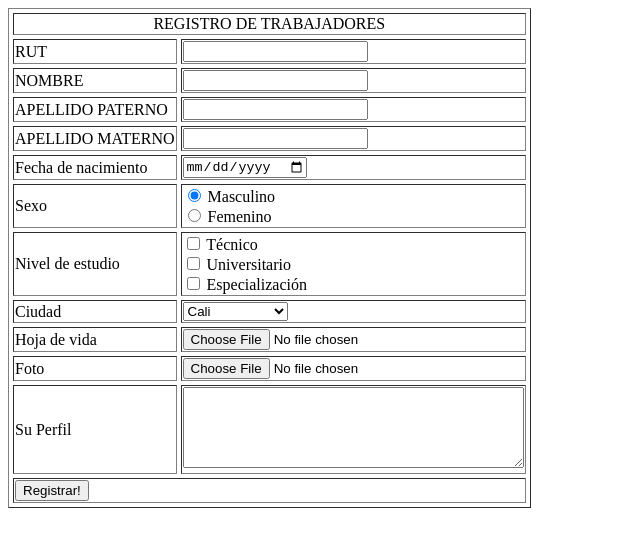
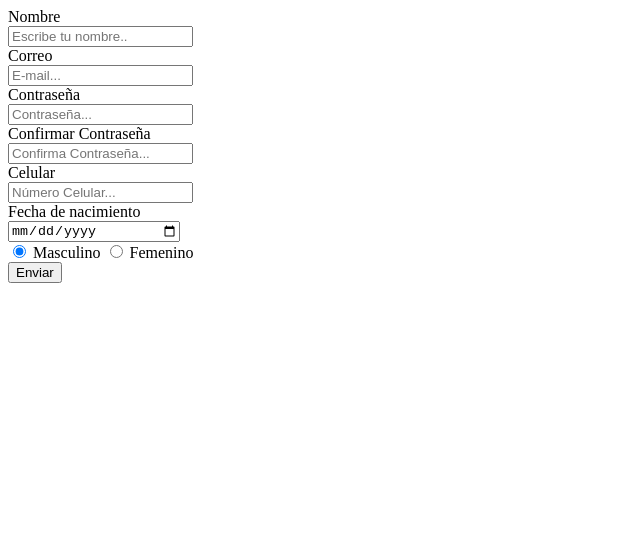
Before and after one commit to Hlemusv/Grupo-colaborativo-8, a plain HTML site: page registro.html in a window 1280 px wide. Shown: the whole page, without its empty margins (0-640 px from the left). Drawn offline with Linux system fonts and the light colour scheme.

Commit message:
Add files via upload
Archivo registro.html para sprint 1

```diff
--- a/registro.html
+++ b/registro.html
@@ -1,88 +1,62 @@
 <!DOCTYPE html>
-<html lang="en"/>
+<html lang="en">
 <head>
     <meta charset="UTF-8">
-    <link href="estilos.css" type="text/css" rel="stylesheet" />
-    <title> REGISTRO DE SOLICITUDES</title>
+    <meta http-equiv="X-UA-Compatible" content="IE=edge">
+    <meta name="viewport" content="width=device-width, initial-scale=1.0">
+    <link rel="stylesheet" href="estilos.css">
+    <title>Document</title>
 </head>
 <body>
 
-    <form action="" method="get" enctype="multipart/form-data" >
-        <table border="1" cellpading="3" cellspacing="4">
-            <tr>
-                <td colspan="2" align="center">REGISTRO DE TRABAJADORES</td>
-            </tr>
-            <tr>
-                <td>RUT</td>
-                <td> <input type="text" name="rut" required />  </td>
-            </tr>
-            <tr>
-                <td>NOMBRE</td>
-                <td> <input type="text" name="nombre" required />  </td>
-            </tr>
-            <tr>
-                <td>APELLIDO PATERNO</td>
-                <td> <input type="text" name="apellido_paterno" required/>  </td>
-            </tr>
-            <tr>
-                <td>APELLIDO MATERNO</td>
-                <td> <input type="text" name="apellido_materno" required/>  </td>
-            </tr>
-            <tr>
-                <td>Fecha de nacimiento</td>
-                <td> <input type="date" name="fecha_nac" required/></td>
-            </tr>
-            <tr>
-                <td>Sexo</td>
-                <td>
-                    <input type="radio" name="sexo" checked value="masculino" /> Masculino <br>
-                    <input type="radio" name="sexo" value="femenino"  /> Femenino
-                </td>
-            </tr>
-            <tr>
-                <td>Nivel de estudio</td>
-                <td>
-                    <input type="checkbox" name="estudios" value="tecnico"/> Técnico <br>
-                    <input type="checkbox" name="estudios" value="universitario"/> Universitario<br>
-                    <input type="checkbox" name="estudios" value="especializacion"/> Especialización
-                </td>
-            </tr>
-
-            <tr>
-                <td>Ciudad</td>
-                <td>
-                    <select name="ciudad">
-                        <option value="cali"> Cali </option>
-                        <option value="medellin">Medellin</option>
-                        <option value="bucaramanga">Bucaramanga</option>
-                    </select>
-                </td>
-            </tr>
-            <tr>
-                <td>Hoja de vida</td>
-                <td> <input type="file" name="hoja_vida"  required/></td>
-            </tr>
-            <tr>
-                <td>Foto</td>
-                <td> <input type="file" name="foto" required/></td>
-            </tr>
-
-            <tr>
-                <td>Su Perfil</td>
-                <td>
-                    <textarea required maxlength="10" minlength="5" name="perfil" cols="40" rows="5"></textarea>
-                </td>
-            </tr>
-
-            <tr>
-                <td colspan="2">
-                    <input type="submit" name="aceptar" value="Registrar!"/>
-                    <input type="hidden" name="identificacion" value="1234"/>
-                </td>
-            </tr>
-        </table>
-
-    </form>
-
+    <div id="formRegistro">
+        <form action="" class="formulario">
+            <div class="field_label">
+                <label for="campoNombre" class="etiqueta">Nombre</label>
+            </div>
+            <div class="field_input">
+                <input type="text" name="Nombre" id="campoNombre" placeholder="Escribe tu nombre.." >
+            </div>
+            <div class="field_label">
+                <label for="campoCorreo" class="etiqueta">Correo</label>
+            </div>
+            <div class="field_input">
+                <input type="text" name="Correo" id="campoCorreo" placeholder="E-mail...">
+            </div>
+            <div class="field_label">
+                <label for="campoContraseña" class="etiqueta">Contraseña</label>
+            </div>
+            <div class="field_input">
+                <input type="password" name="Contraseña" id="campoContraseña" placeholder="Contraseña...">
+            </div>
+            <div class="field_label">
+                <label for="campoConfirmar" class="etiqueta">Confirmar Contraseña</label>
+            </div>
+            <div class="field_input">
+                <input type="password" name="Confirmar Contraseña" id="campoConfirmar" placeholder="Confirma Contraseña...">
+            </div>
+            <div class="field_label">
+                <label for="campoCelular" class="etiqueta">Celular</label>
+            </div>
+            <div class="field_input">
+                <input type="number" minlength="7" maxlength="10" name="Celular" id="campoCelular" placeholder="Número Celular...">
+            </div>
+            <div class="field_label">
+                <label for="fecha" class="etiqueta">Fecha de nacimiento</label>
+            </div>
+            <div class="field_input">
+                <input type="date" id="Campofecha" style="width: 172px;">
+            </div>
+            <div class="field_buttom">
+                <input type="radio" name="Genero" id="Masculino" checked>
+                <label for="Masculino">Masculino</label>
+                <input type="radio" name="Genero"id="Femenino">
+                <label for="Femenino">Femenino</label>
+            </div>
+           <div class="field_buttom">
+                <button class="boton" type="submit">Enviar</button>
+            </div>
+        </form>
+    </div>
 </body>
 </html>
```
